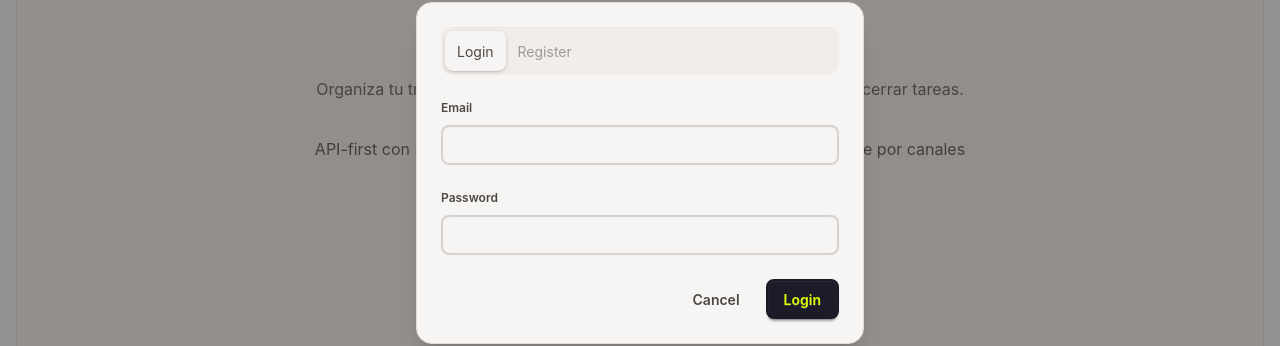
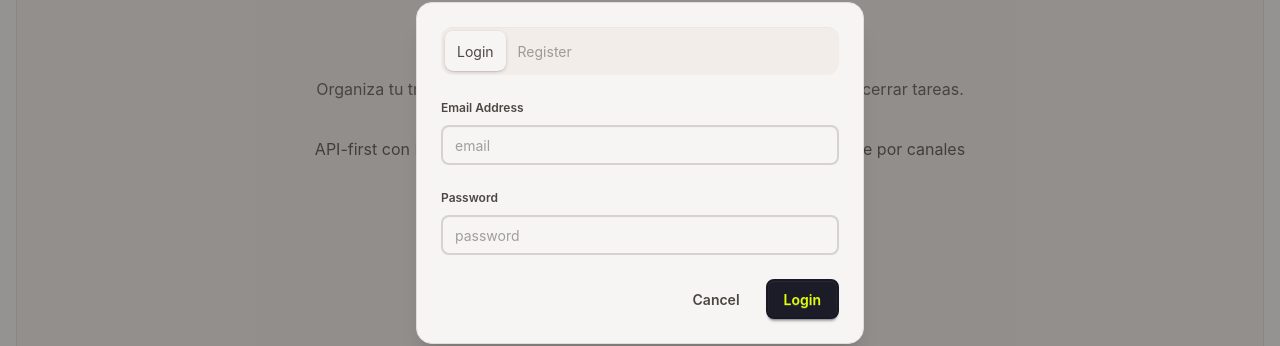
Before and after one commit to jemgdevp/task-manager-web, a Vue app: page / in a window 1280 px wide. Both pictures are taken after a click on the button "Login / Register". Shown: the part 227-573 px from the top of the page. Built offline with nearby package versions, Linux system fonts and the light colour scheme; no server answers.

Commit message:
refactor: Enhance AuthModal form accessibility with improved labels and placeholders

```diff
--- a/src/components/modals/AuthModal.vue
+++ b/src/components/modals/AuthModal.vue
@@ -92,17 +92,18 @@ const submit = async () => {
           <form class="space-y-3" @submit.prevent="submit">
             <fieldset v-if="isRegisterMode" class="fieldset">
               <legend class="fieldset-legend">Name</legend>
-              <input v-model="form.name" class="input input-bordered w-full" required />
+              <input v-model="form.name" class="input input-bordered w-full" required autocomplete="name" placeholder="name" />
             </fieldset>
 
             <fieldset class="fieldset">
-              <legend class="fieldset-legend">Email</legend>
+              <legend class="fieldset-legend">Email Address</legend>
               <input
                 v-model="form.email"
                 type="email"
                 class="input input-bordered w-full"
                 required
                 autocomplete="email"
+                placeholder="email"
               />
             </fieldset>
 
@@ -114,6 +115,7 @@ const submit = async () => {
                 class="input input-bordered w-full"
                 required
                 minlength="8"
+                placeholder="password"
                 autocomplete="current-password"
               />
             </fieldset>
@@ -126,6 +128,7 @@ const submit = async () => {
                 class="input input-bordered w-full"
                 required
                 minlength="8"
+                placeholder="confirm password"
                 autocomplete="new-password"
               />
             </fieldset>
@@ -147,4 +150,5 @@ const submit = async () => {
     </div>
   </div>
 </template>
+
 <style scoped></style>
```
